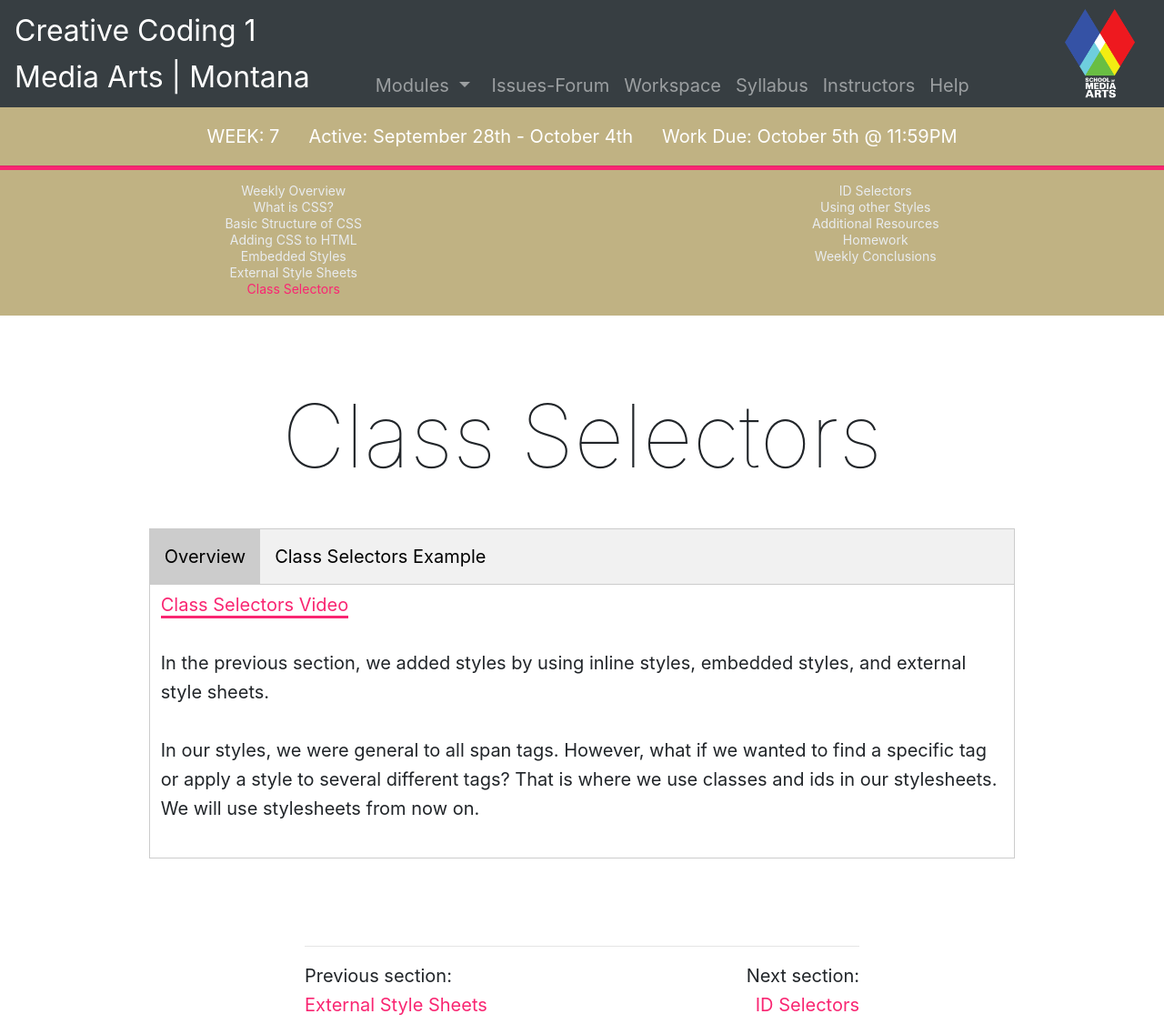
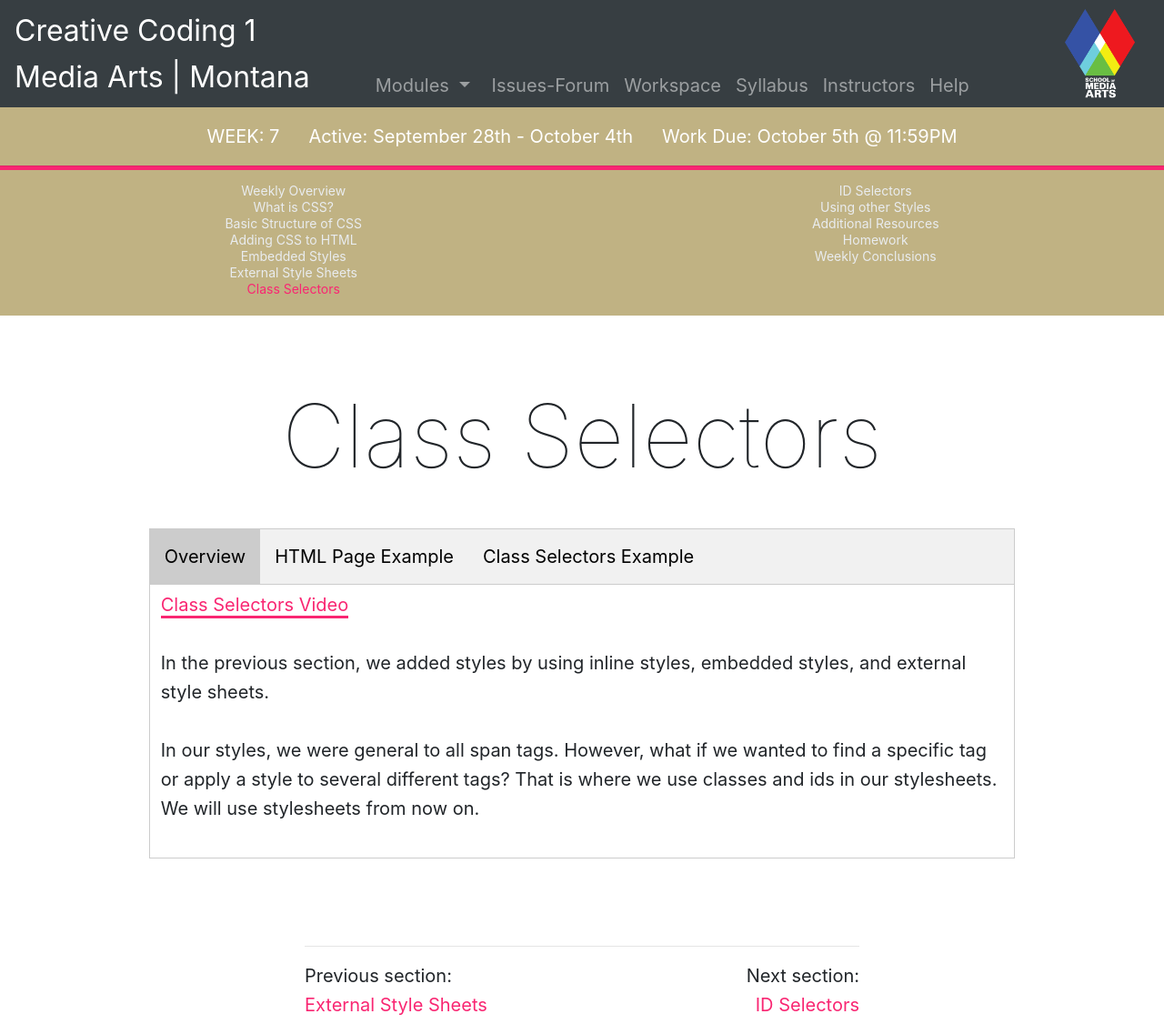
Before and after one commit to Montana-Media-Arts/120_CreativeCoding1-Fall2020, a Jekyll site: the page built from modules/week-7/_posts/2017-01-07-class-selectors.md, in a window 1280 px wide. Shown: the whole page at 91% size. Built offline with Jekyll 4.4.1, drawn with Linux system fonts in a browser that asks for light colours; nearby versions of some CDN libraries; a script that is not in the unit is left out.

Commit message:
Update 2017-01-07-class-selectors.md

```diff
--- a/modules/week-7/_posts/2017-01-07-class-selectors.md
+++ b/modules/week-7/_posts/2017-01-07-class-selectors.md
@@ -8,6 +8,7 @@ jotted: true
 
 <div class="tab">
     <button class="tablinks active" onclick="openTab(event, 'Overview')">Overview</button>
+    <button class="tablinks" onclick="openTab(event, 'HTML')">HTML Page Example</button>
     <button class="tablinks" onclick="openTab(event, 'CSS')">Class Selectors Example</button>
 </div>
 
@@ -22,7 +23,7 @@ jotted: true
 
 </div>
 
-<div id="CSS" class="tabcontent">
+<div id="HTML" class="tabcontent">
 
 Here's an example of an HTML page.
 
```
